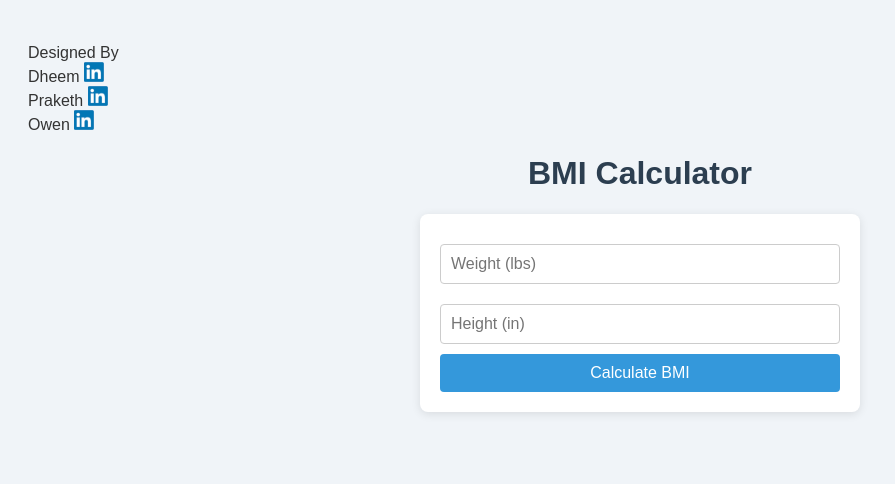
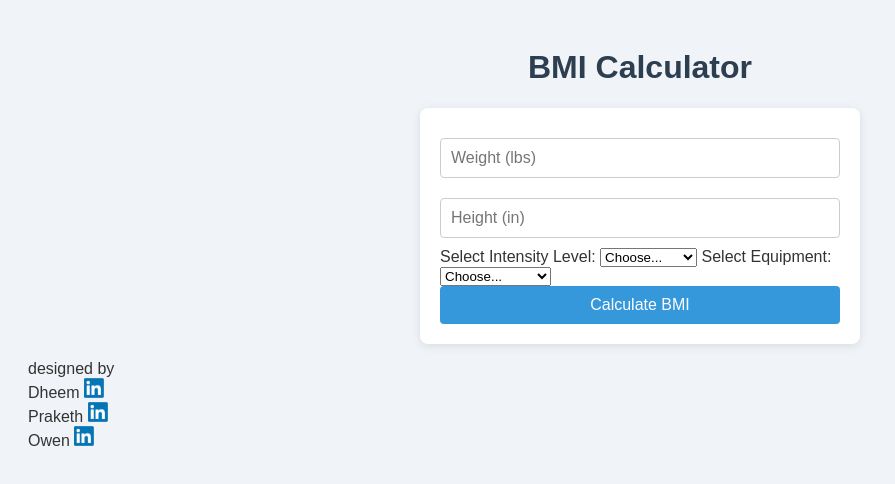
Before and after one commit to dheemiyer/BMIWorkout, a plain HTML site: page index.html in a window 1280 px wide. Shown: the whole page, without its empty margins (0-895 px from the left). Drawn offline with Linux system fonts and the light colour scheme.

Commit message:
Update index.html

```diff
--- a/index.html
+++ b/index.html
@@ -7,21 +7,40 @@
     <link rel="stylesheet" href="styles.css">
 </head>
 <body>
+    <h1>BMI Calculator</h1>
+    <form id="bmiForm">
+        <input type="number" id="weight" placeholder="Weight (lbs)" step="0.01" required>
+        <input type="number" id="height" placeholder="Height (in)" step="0.01" required>
+
+        <!-- Intensity selection -->
+        <label for="intensity">Select Intensity Level:</label>
+        <select id="intensity" required>
+            <option value="">Choose...</option>
+            <option value="Beginner">Beginner</option>
+            <option value="Intermediate">Intermediate</option>
+        </select>
+
+        <!-- Equipment selection (now single choice) -->
+        <label for="equipment">Select Equipment:</label>
+        <select id="equipment" required>
+            <option value="">Choose...</option>
+            <option value="Body Only">Body Only</option>
+            <option value="Dumbbells">Dumbbells</option>
+            <option value="Full Equipment">Full Equipment</option>
+        </select>
+
+        <button type="submit">Calculate BMI</button>
+    </form>
+
     <p>
-        Designed By<br/>
+        designed by<br/>
         Dheem
-        <a href="https://www.linkedin.com/in/dheemanth-iyer/"> <img src="linkedin.png" alt="Dheem's linkedin" width="20" height="20" /></a><br/>
+        <a href="https://www.linkedin.com/in/dheemanth-iyer/"><img src="linkedin.png" alt="Dheem's linkedin" width="20" height="20" /></a><br/>
         Praketh
         <a href="https://www.linkedin.com/in/praketh-potlapalli-44b058327/"><img src="linkedin.png" alt="Praketh's linkedin" width="20" height="20" /></a><br/>
         Owen
         <a href="https://www.linkedin.com/in/ziyi-wang-78b98a326/"><img src="linkedin.png" alt="Owen's linkedin" width="20" height="20" /></a><br/>
     </p>
-    <h1>BMI Calculator</h1>
-    <form id="bmiForm">
-        <input type="number" id="weight" placeholder="Weight (lbs)" step="0.01" required>
-        <input type="number" id="height" placeholder="Height (in)" step="0.01" required>
-        <button type="submit">Calculate BMI</button>
-    </form>
 
     <div id="result"></div>
     <script src="script.js"></script>
```
